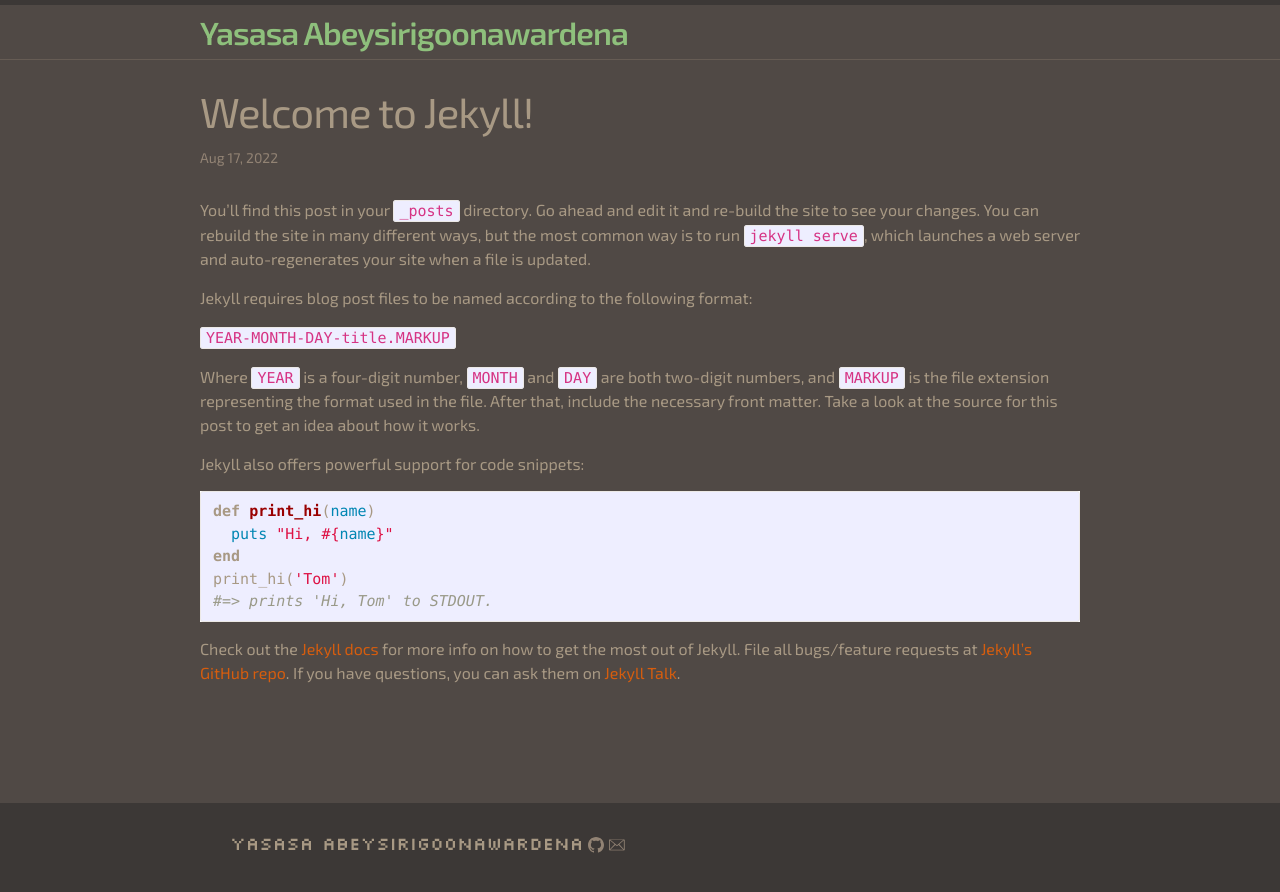
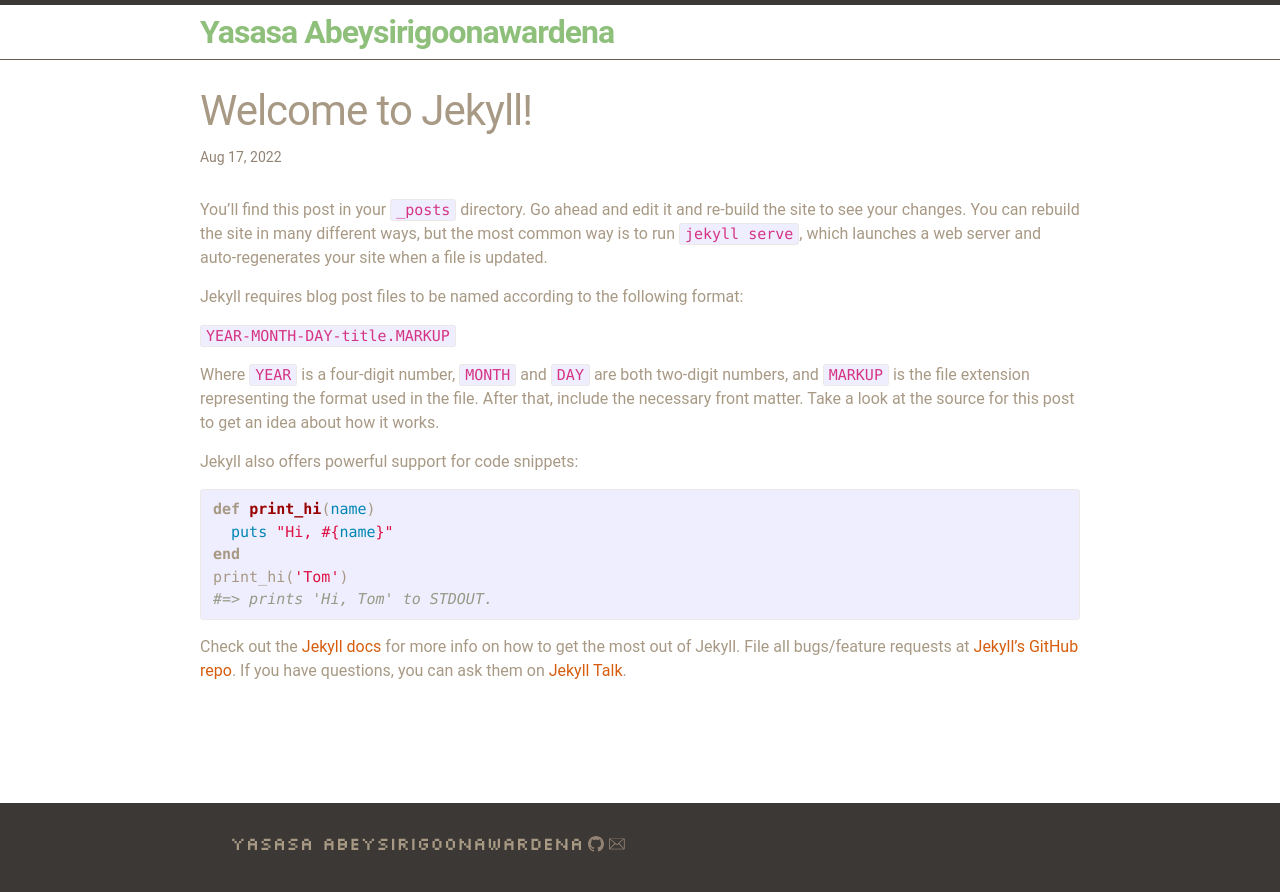
Before and after one commit to yasasa/yasasa.github.io, a Jekyll site: the page built from _posts/2022-08-16-welcome-to-jekyll.markdown, in a window 1280 px wide. Shown: the top 892 px of the page. Built offline with Jekyll 4.4.1, drawn with Linux system fonts in a browser that asks for light colours.

Commit message:
Update color pallete

```diff
--- a/_sass/minima.scss
+++ b/_sass/minima.scss
@@ -9,7 +9,7 @@
 $base-line-height: 1.5 !default;
 
 $silkscreen: 'Silkscreen', cursive !default;
-$exo: 'Exo 2', sans-serif !default;
+$exo: 'Roboto', sans-serif !default;
 $comfortaa: 'Comfortaa', cursive;
 $share-tech: 'Share Tech Mono', monospace;
 
@@ -18,7 +18,7 @@
 $spacing-unit-2: 30px !default;
 
 $text-color: #a89984 !default;
-$background-color: #504945 !default;
+$background-color: #ffffff !default;
 $background-color-darker: #3c3836 !default;
 $brand-color: #8ec07c !default;
 
--- a/_sass/minima/_layout.scss
+++ b/_sass/minima/_layout.scss
@@ -27,7 +27,7 @@
 .round-image {
   position: relative;
   overflow: hidden;
-  border-radius: 50%;
+  border-radius: 10pt;
 }
 
 .site-title {
```
